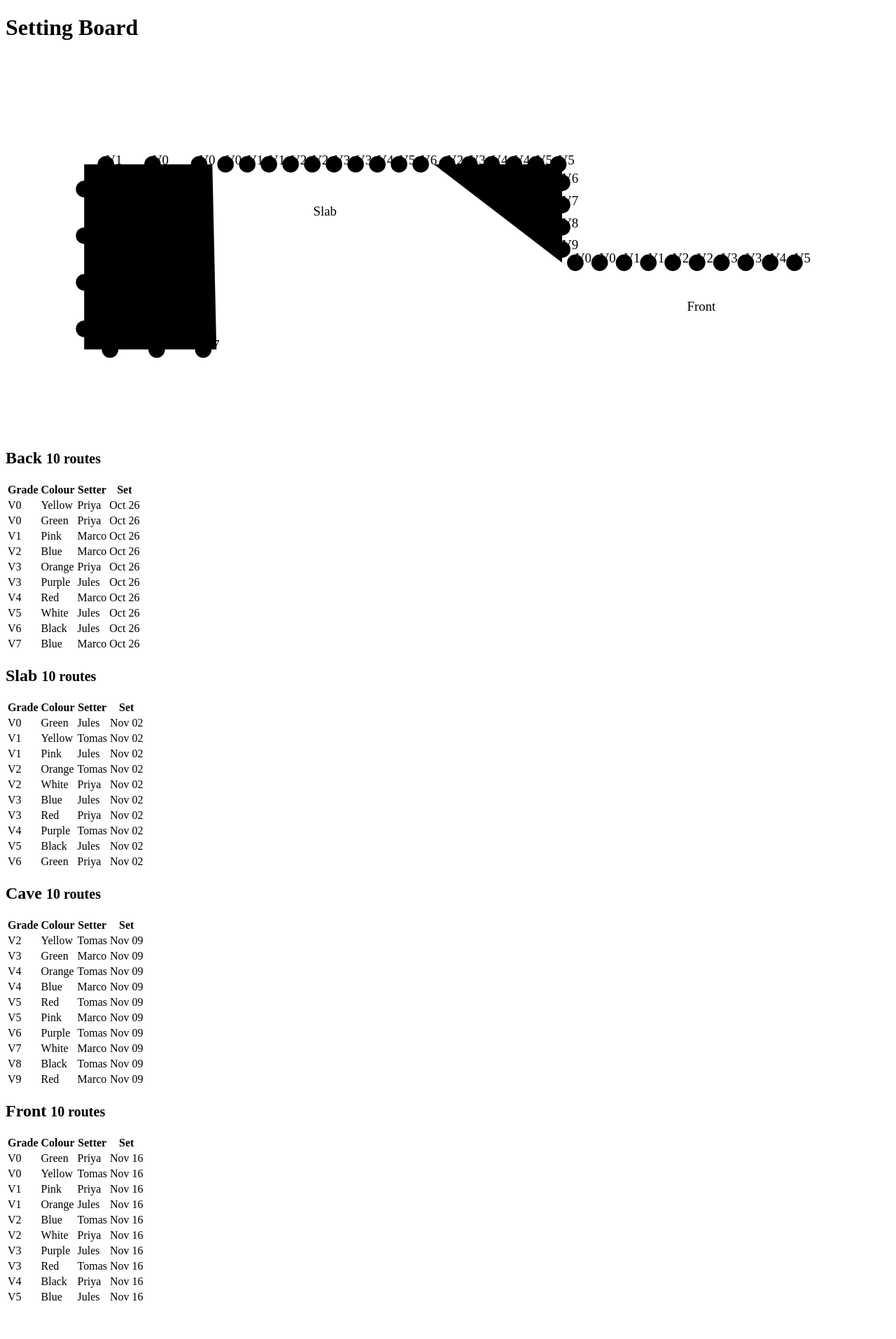
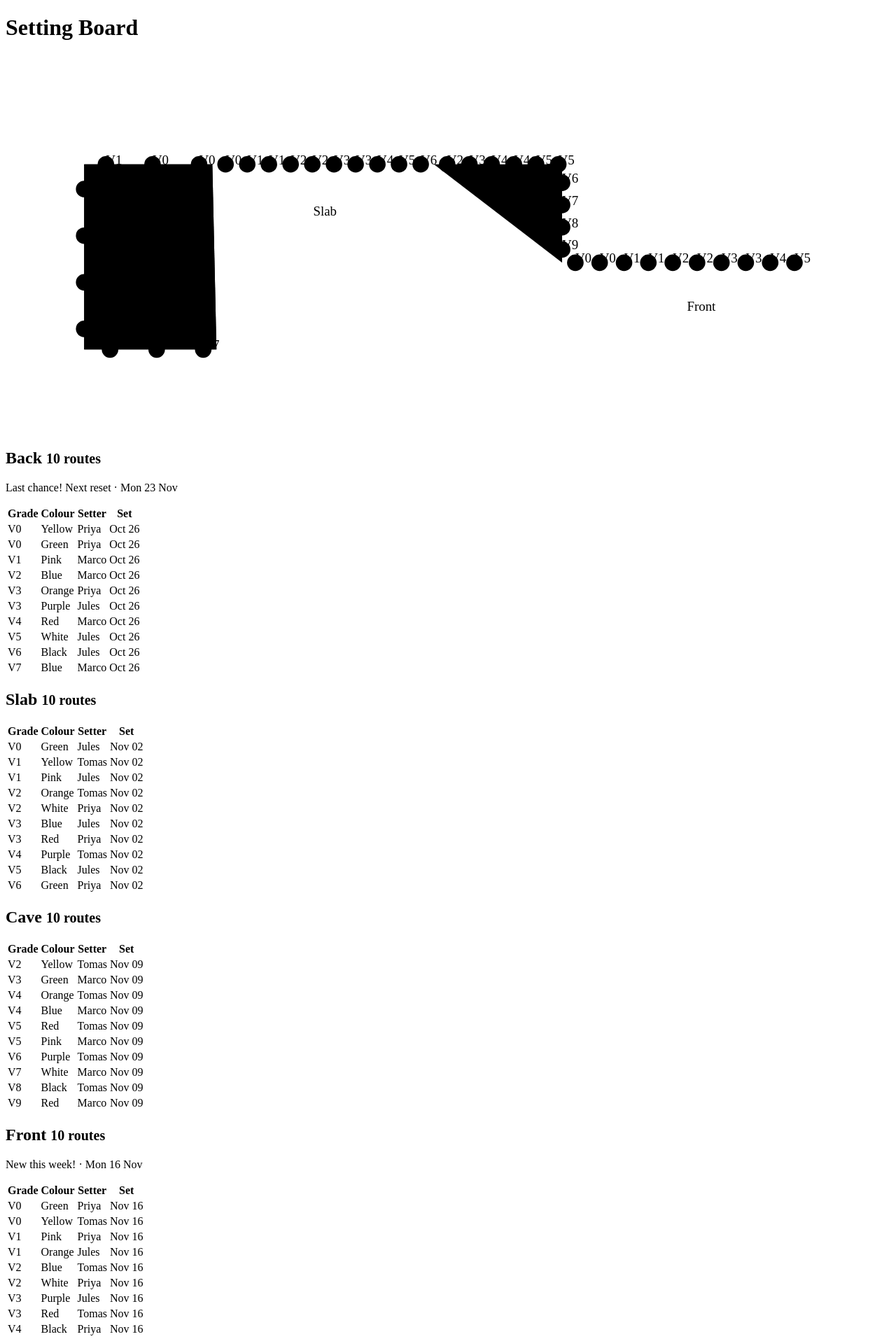
Before and after one commit to michellewai/SettingBoard, a Rails app: page / in a window 1280 px wide. Shown: the top 1913 px of the page at 70% size. Before the commit the page ends 1858 px from the top, so only its background shows below. Run offline with Rails 7, Linux system fonts and the light colour scheme; data comes from the database, SQL or seed files in the repository; parts of the project's set-up code (start-up, migrations or seed data) failed here and were passed over; some libraries are stand-ins or nearby versions.

Commit message:
feat: seed reset schedule and highlight current and next reset
- Seed a sample reset schedule that includes a reset moved to a Tuesday
and a skipped holiday week
- Route set dates now come from WallSection#last_reset_on
- On the gym page, highlight this week's reset (solid) and the next one
(dashed), with the reset date on each section card

```diff
--- a/app/controllers/gym_controller.rb
+++ b/app/controllers/gym_controller.rb
@@ -1,5 +1,7 @@
 class GymController < ApplicationController
   def show
     @wall_sections = WallSection.order(:id).includes(routes: :setter)
+    @resets_this_week = Reset.in_week_of.index_by(&:wall_section_id)
+    @next_reset = Reset.next_after_week_of
   end
 end
--- /dev/null
+++ b/app/helpers/gym_helper.rb
@@ -0,0 +1,16 @@
+module GymHelper
+  # [:now, reset] when the section is reset this week, [:next, reset] when it has the next reset
+  # after this week, otherwise nil. Expects @resets_this_week and @next_reset from GymController#show.
+  def reset_status(section)
+    if (reset = @resets_this_week[section.id])
+      [ :now, reset ]
+    elsif @next_reset&.wall_section_id == section.id
+      [ :next, @next_reset ]
+    end
+  end
+
+  def reset_note(status, reset)
+    label = status == :now ? "New this week!" : "Last chance! Next reset"
+    "#{label} · #{l(reset.reset_on, format: "%a %-d %b")}"
+  end
+end
--- a/app/views/gym/show.html.erb
+++ b/app/views/gym/show.html.erb
@@ -5,7 +5,11 @@
     <% @wall_sections.each do |section| %>
       <% wall = FloorPlan.wall_for(section) %>
       <% routes = section.routes.sort_by(&:id) %>
-      <g class="wall" style="--wall-colour: <%= wall.colour %>">
+      <% status, reset = reset_status(section) %>
+      <g class="wall <%= "wall--reset-#{status}" if status %>" style="--wall-colour: <%= wall.colour %>">
+        <% if status %>
+          <polyline class="reset-halo" points="<%= wall.svg_points %>"><title><%= reset_note(status, reset) %></title></polyline>
+        <% end %>
         <polyline points="<%= wall.svg_points %>" />
         <a href="#<%= dom_id(section) %>">
           <text class="wall-label" x="<%= wall.label_at[0] %>" y="<%= wall.label_at[1] %>"><%= section.name %></text>
@@ -25,6 +29,10 @@
     <% @wall_sections.each do |section| %>
       <section class="section" id="<%= dom_id(section) %>" style="--wall-colour: <%= FloorPlan.wall_for(section).colour %>">
         <h2><%= section.name %> <small><%= pluralize(section.routes.size, "route") %></small></h2>
+        <% status, reset = reset_status(section) %>
+        <% if status %>
+          <p class="reset-note reset-note--<%= status %>"><%= reset_note(status, reset) %></p>
+        <% end %>
         <% if section.routes.any? %>
           <table>
             <thead>
```
Also changed, not shown: app/assets/stylesheets/route.css (+18 -0 lines), app/assets/stylesheets/wall_section.css (+14 -0 lines), db/seeds.rb (+14 -12 lines), test/controllers/gym_controller_test.rb (+28 -0 lines).
